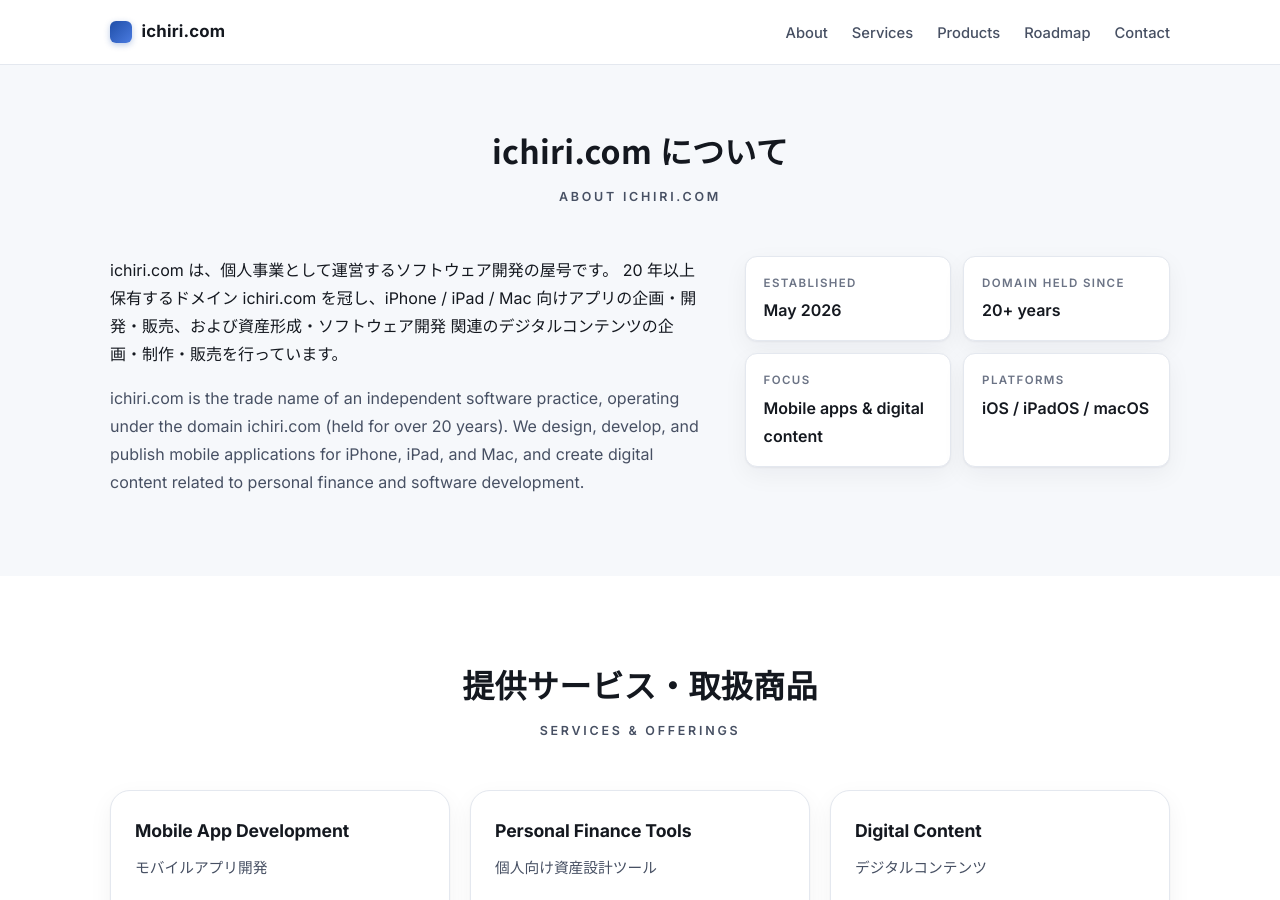
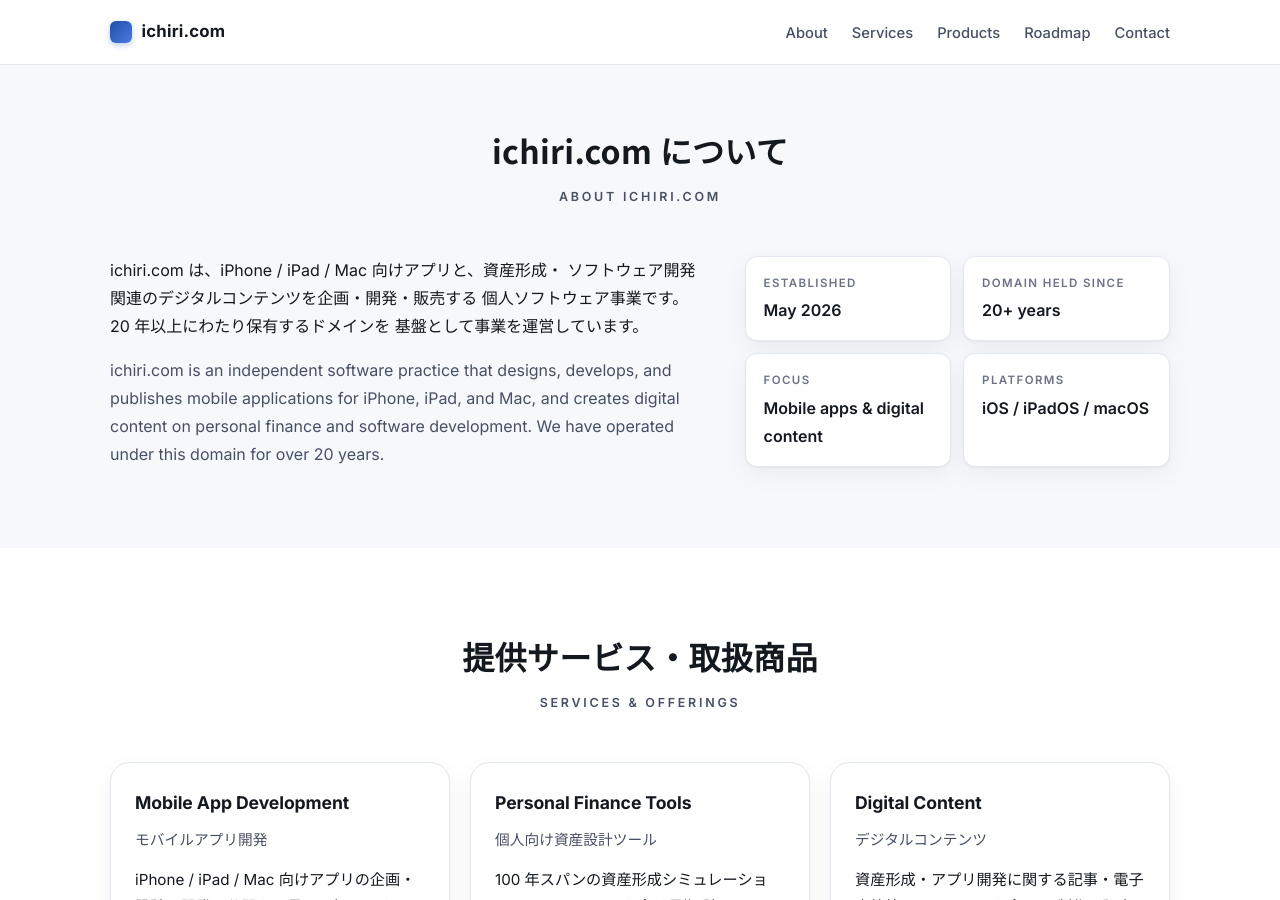
Before and after one commit to ichiri-com/ichiri-com.github.io, a Jekyll site: the page built from index.md, in a window 1280 px wide and 900 px high, scrolled down 477 px. Built offline with Jekyll 4.4.1, drawn with Linux system fonts in a browser that asks for light colours.

Commit message:
docs(landing): About 文言を中立化（「屋号」「名」「冠し」を排し、個人ソフトウェア事業として表現） (#8)
Co-authored-by: Claude Opus 4.7 <noreply@anthropic.com>

```diff
--- a/_includes/section-about.html
+++ b/_includes/section-about.html
@@ -8,17 +8,17 @@
     <div class="about-grid">
       <div class="about-copy">
         <p>
-          ichiri.com は、個人事業として運営するソフトウェア開発の屋号です。
-          20 年以上保有するドメイン ichiri.com を冠し、iPhone / iPad / Mac
-          向けアプリの企画・開発・販売、および資産形成・ソフトウェア開発
-          関連のデジタルコンテンツの企画・制作・販売を行っています。
+          ichiri.com は、iPhone / iPad / Mac 向けアプリと、資産形成・
+          ソフトウェア開発関連のデジタルコンテンツを企画・開発・販売する
+          個人ソフトウェア事業です。20 年以上にわたり保有するドメインを
+          基盤として事業を運営しています。
         </p>
         <p lang="en">
-          ichiri.com is the trade name of an independent software practice,
-          operating under the domain ichiri.com (held for over 20 years).
-          We design, develop, and publish mobile applications for iPhone,
-          iPad, and Mac, and create digital content related to personal
-          finance and software development.
+          ichiri.com is an independent software practice that designs,
+          develops, and publishes mobile applications for iPhone, iPad,
+          and Mac, and creates digital content on personal finance and
+          software development. We have operated under this domain for
+          over 20 years.
         </p>
       </div>
 
```
